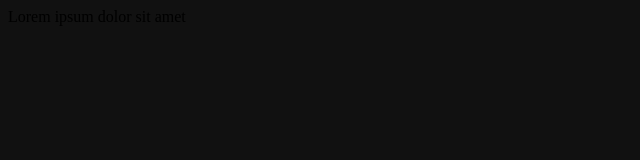
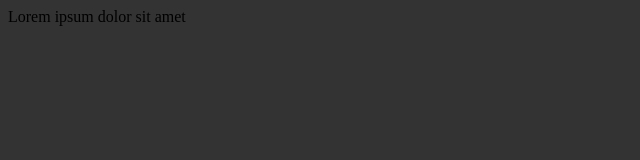
Before and after one commit to Adrianmkr/test-website, a plain HTML site: page index.html in a window 1280 px wide. Shown: the whole page, without its empty margins (0-640 px from the left). Drawn offline with Linux system fonts and the light colour scheme.

Commit message:
Change of background

```diff
--- a/main.css
+++ b/main.css
@@ -1,3 +1,3 @@
 body {
-    background: #111111
+    background: #333333
 }
```
